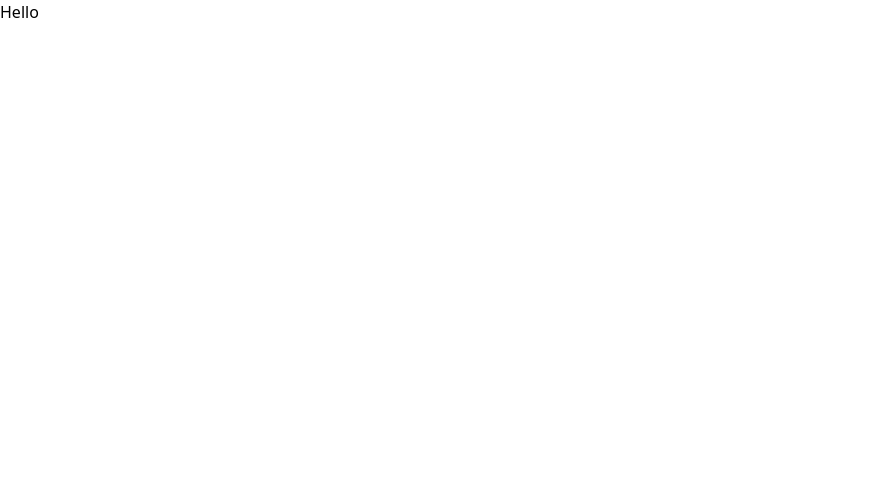
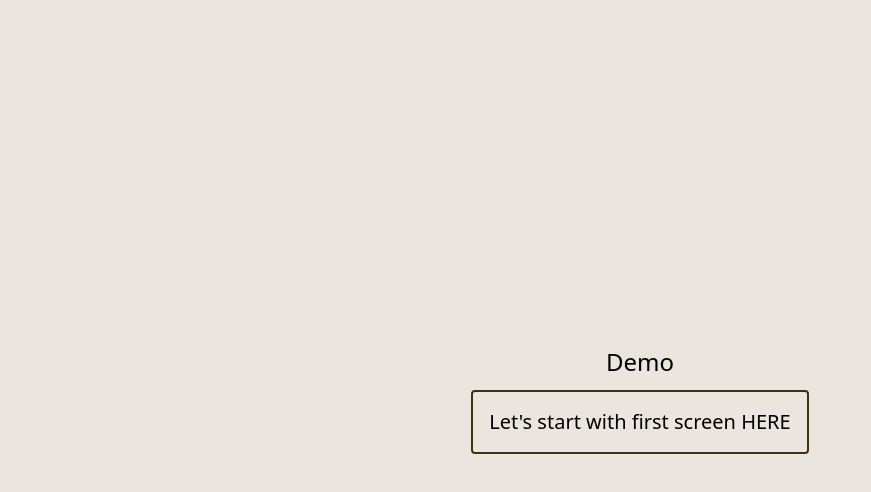
Before and after one commit to surn-devs/projekt-PIWO, a Vue app: page / in a window 1280 px wide. Shown: the top 492 px of the page, without its empty margins (0-871 px from the left). Built offline with nearby package versions, Linux system fonts and the light colour scheme.

Commit message:
Handle gh pages

```diff
--- a/src/components/HomeAbout.vue
+++ b/src/components/HomeAbout.vue
@@ -1,5 +1,11 @@
 <template>
-  <div>Hello</div>
+  <div class="bg-primary-500 flex flex-col gap-3 justify-center items-center h-screen text-center text-xl">
+    <h1 class="text-2xl">Demo</h1>
+    <button @click="this.$router.push('about')"
+    class="border-2 border-primary-900 p-4 rounded hover:bg-primary-300">
+      Let's start with first screen HERE
+    </button>
+  </div>
 </template>
 <script lang="ts">
 export default {
--- a/src/router/index.ts
+++ b/src/router/index.ts
@@ -1,5 +1,5 @@
 import { createRouter, createWebHistory } from "vue-router";
-import AboutView from "@/views/AboutView.vue";
+import AboutView from "../views/AboutView.vue";
 import HomeView from "../views/HomeView.vue";
 import SignView from "../views/SignView.vue";
 
--- a/src/views/AboutView.vue
+++ b/src/views/AboutView.vue
@@ -27,7 +27,7 @@
           </div>
 
           <button
-            class="mt-4 bg-primary-100 rounded-lg p-4"
+            class="mt-4 bg-primary-100 rounded-lg p-4 hover:bg-primary-300"
             @click="this.$router.push('sign')"
           >
             Załóż konto/Zaloguj się
--- a/src/views/HomeView.vue
+++ b/src/views/HomeView.vue
@@ -1,5 +1,5 @@
 <script setup lang="ts">
-import HomeAbout from "@/components/HomeAbout.vue";
+import HomeAbout from "../components/HomeAbout.vue";
 </script>
 
 <template>
--- a/src/views/SignView.vue
+++ b/src/views/SignView.vue
@@ -38,7 +38,7 @@
             Kliknij tutaj
           </p>
           <button
-            class="mt-4 bg-primary-100 rounded-lg p-4"
+            class="mt-4 bg-primary-100 rounded-lg p-4 hover:bg-primary-300"
             @click="this.$router.push('home')"
           >
             Zarejestruj się
@@ -67,7 +67,7 @@
           />
         </div>
         <button
-          class="mt-4 bg-primary-100 rounded-lg p-4"
+          class="mt-4 bg-primary-100 rounded-lg p-4 hover:bg-primary-300"
           @click="this.$router.push('home')"
         >
           Zaloguj się
--- a/vite.config.ts
+++ b/vite.config.ts
@@ -1,14 +1,7 @@
-import { fileURLToPath, URL } from "node:url";
-
 import { defineConfig } from "vite";
 import vue from "@vitejs/plugin-vue";
 
-// https://vitejs.dev/config/
 export default defineConfig({
   plugins: [vue()],
-  resolve: {
-    alias: {
-      "@": fileURLToPath(new URL("./src", import.meta.url)),
-    },
-  },
+  base: "/projekt-PIWO/",
 });
```
